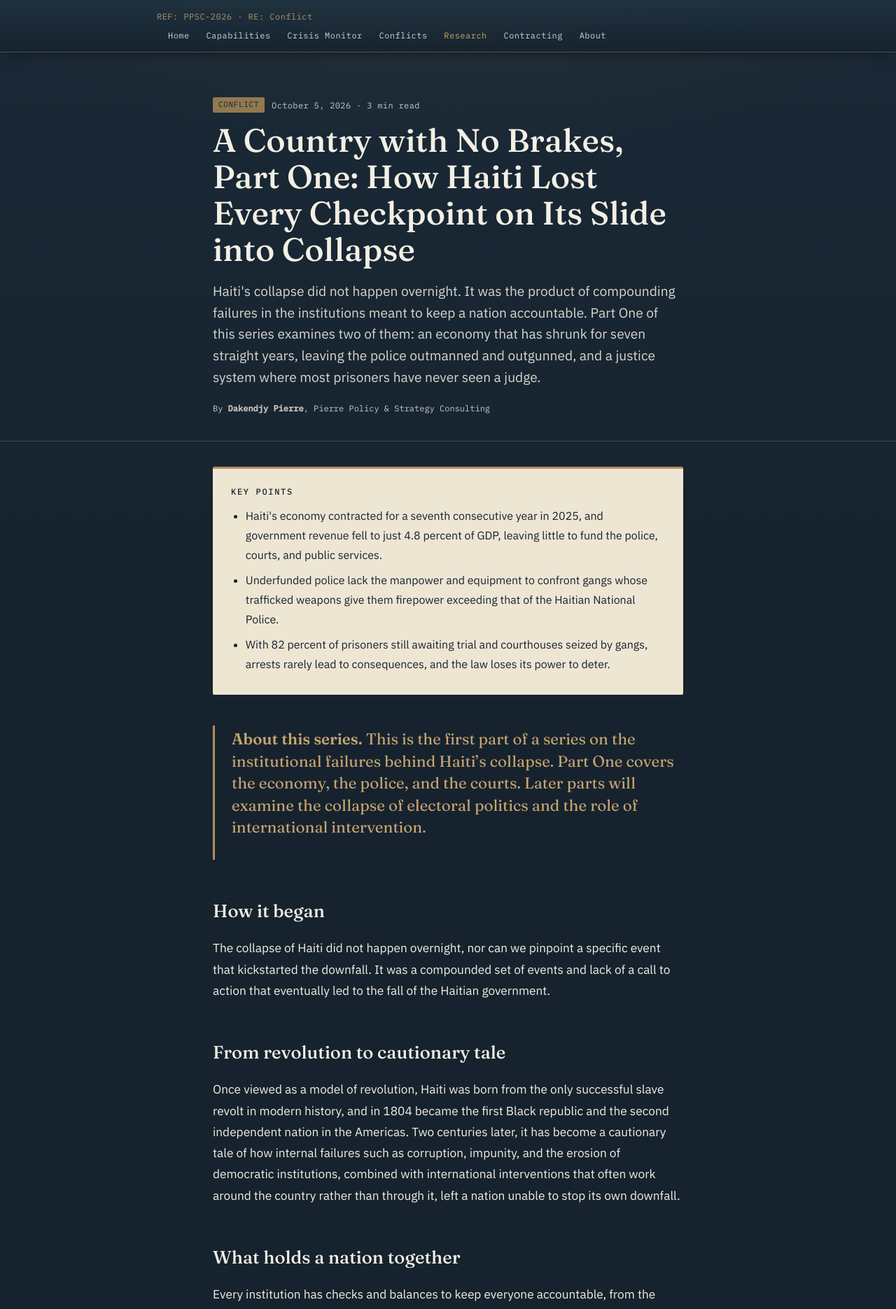
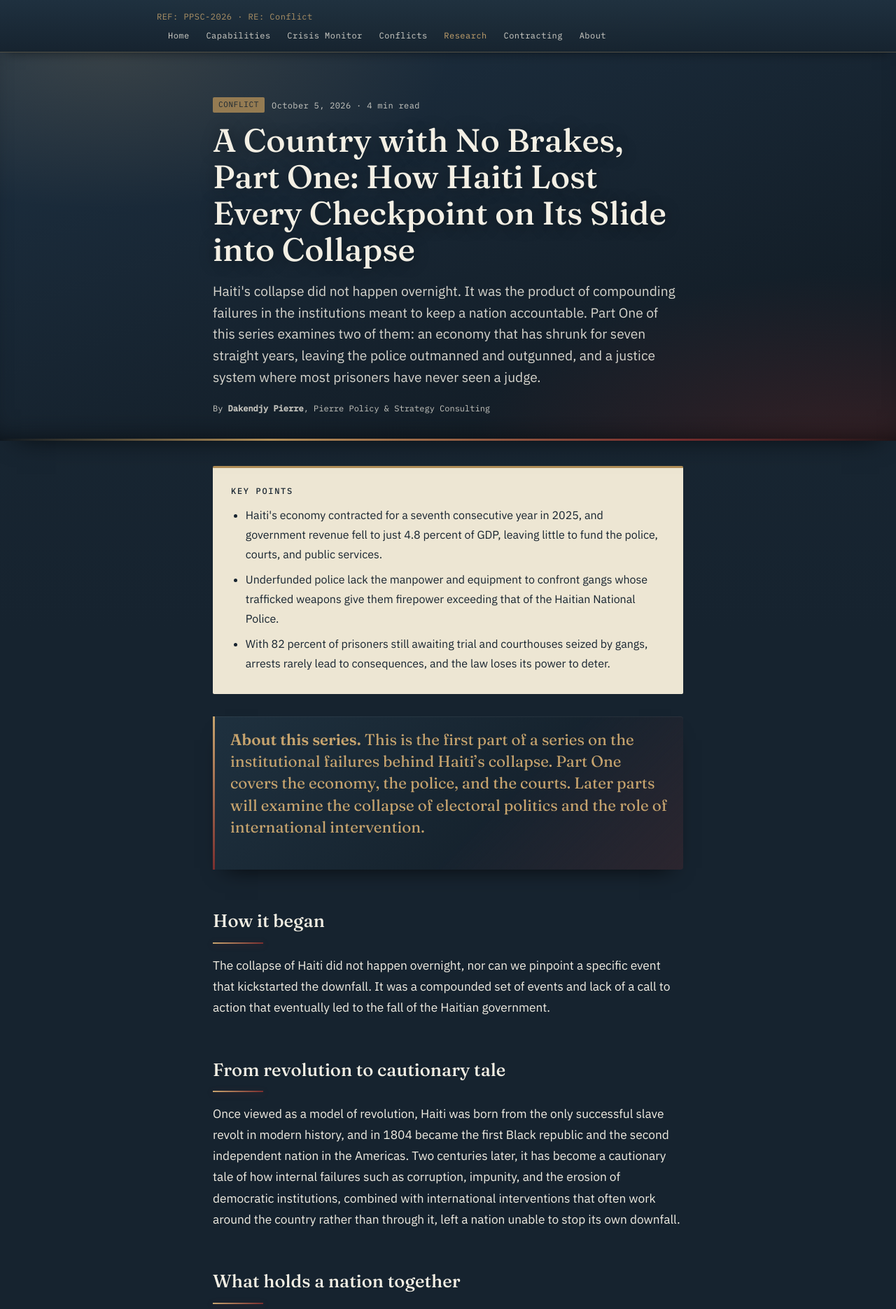
Before and after one commit to Dakpi11/pierrepolicy-website, a Jekyll site: the page built from _posts/2026-10-05-a-country-with-no-brakes-part-one.md, in a window 1280 px wide. Shown: the top 1871 px of the page at 70% size. Built offline with Jekyll 4.4.1, drawn with Linux system fonts in a browser that asks for light colours; some of the changed lines change nothing that is shown.

Commit message:
Add files via upload

```diff
--- a/_posts/2026-10-05-a-country-with-no-brakes-part-one.md
+++ b/_posts/2026-10-05-a-country-with-no-brakes-part-one.md
@@ -15,6 +15,36 @@ notes:
   - "Human Rights Watch, \"Haiti: Wave of Violence Deepens Crisis,\" July 22, 2022, https://www.hrw.org/news/2022/07/22/haiti-wave-violence-deepens-crisis."
   - "\"Trapped Behind Bars: Reforming Haiti's Broken Detention System,\" UN News, November 11, 2025, https://news.un.org/en/story/2025/11/1166325."
 ---
+<style>
+  /* Article-specific depth: navy and brass with a subtle seal-red accent */
+  .article-head {
+    position: relative; overflow: hidden;
+    background:
+      radial-gradient(700px 320px at 12% 0%, rgba(199,164,110,0.16), transparent 70%),
+      radial-gradient(800px 420px at 95% 110%, rgba(122,46,46,0.38), transparent 70%),
+      linear-gradient(160deg, #1D3042 0%, #16232F 55%, #10181F 100%);
+    box-shadow: inset 0 -24px 40px -28px rgba(0,0,0,0.75), 0 18px 36px -24px rgba(0,0,0,0.8);
+    border-bottom: none;
+  }
+  .article-head::after {
+    content: ""; position: absolute; left: 0; right: 0; bottom: 0; height: 3px;
+    background: linear-gradient(90deg, transparent 0%, #B08D57 30%, #7A2E2E 75%, transparent 100%);
+  }
+  .article-head h1 { text-shadow: 0 2px 22px rgba(0,0,0,0.45); }
+  .article-text > blockquote:first-of-type {
+    margin: 0 0 2em; padding: 18px 22px; border-radius: 4px;
+    border-left: 3px solid; border-image: linear-gradient(180deg, #C7A46E, #7A2E2E) 1;
+    background: linear-gradient(135deg, rgba(31,49,64,0.95), rgba(22,35,47,0.95) 60%, rgba(122,46,46,0.22));
+    box-shadow: inset 0 1px 0 rgba(255,255,255,0.06), 0 16px 30px -18px rgba(0,0,0,0.8);
+  }
+  .article-text h2 { position: relative; padding-bottom: 10px; }
+  .article-text h2::after {
+    content: ""; position: absolute; left: 0; bottom: 0; width: 72px; height: 2px;
+    background: linear-gradient(90deg, #C7A46E, #7A2E2E);
+    box-shadow: 0 2px 8px rgba(122,46,46,0.45);
+  }
+</style>
+
 > **About this series.** This is the first part of a series on the institutional failures behind Haiti's collapse. Part One covers the economy, the police, and the courts. Later parts will examine the collapse of electoral politics and the role of international intervention.
 
 ## How it began
```
